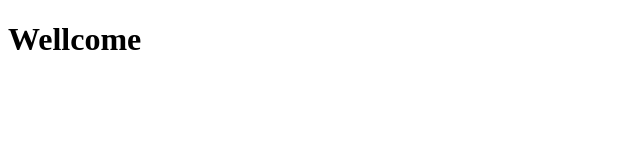
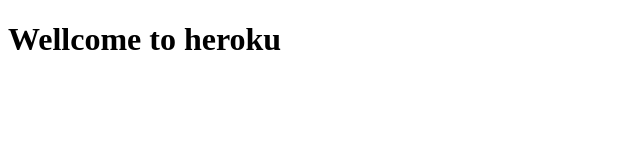
Before and after one commit to cuong190622/Heroku1, a website: page deployheroku1/views/index.html in a window 1280 px wide. Shown: the whole page, without its empty margins (0-640 px from the left). Drawn offline with Linux system fonts and the light colour scheme.

Commit message:
change123

```diff
--- a/deployheroku1/views/index.html
+++ b/deployheroku1/views/index.html
@@ -7,6 +7,6 @@
     <title>HomePage</title>
 </head>
 <body>
-    <h1>Wellcome </h1>
+    <h1>Wellcome to heroku </h1>
 </body>
 </html>
```
